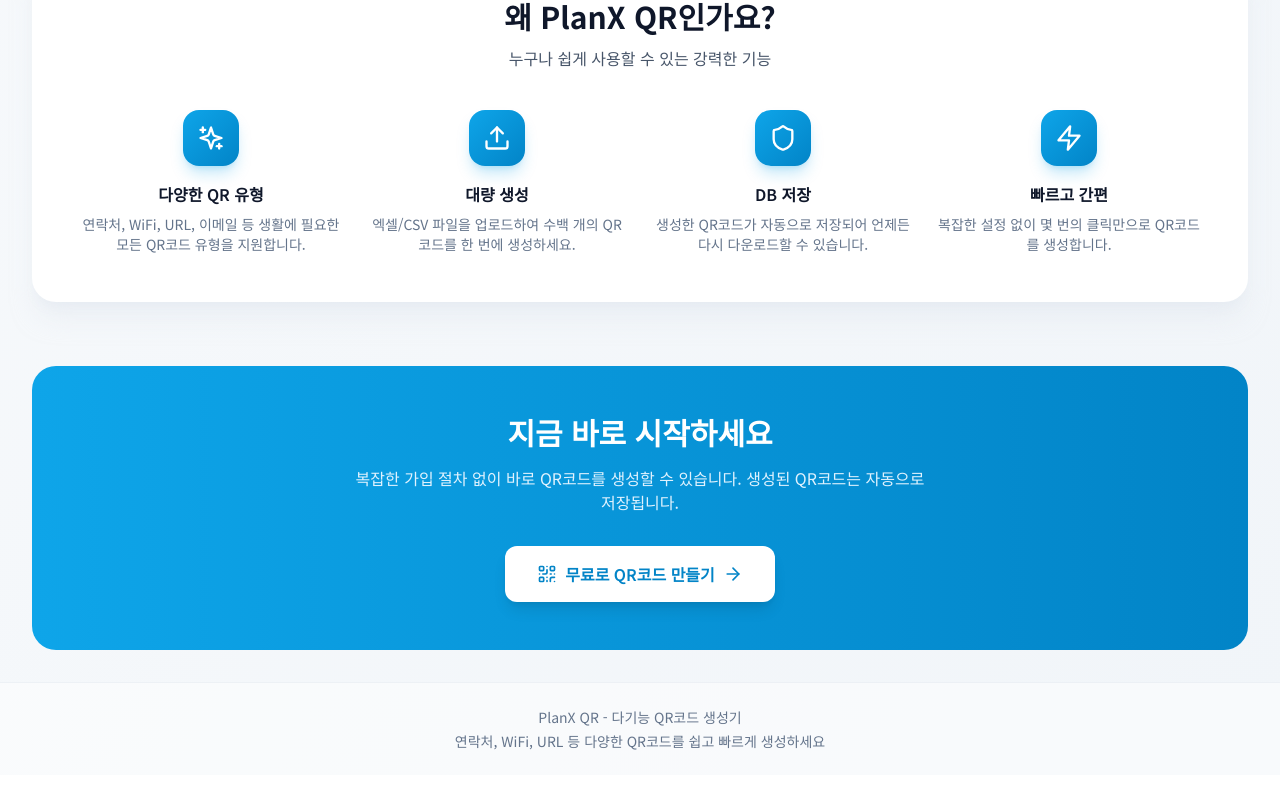
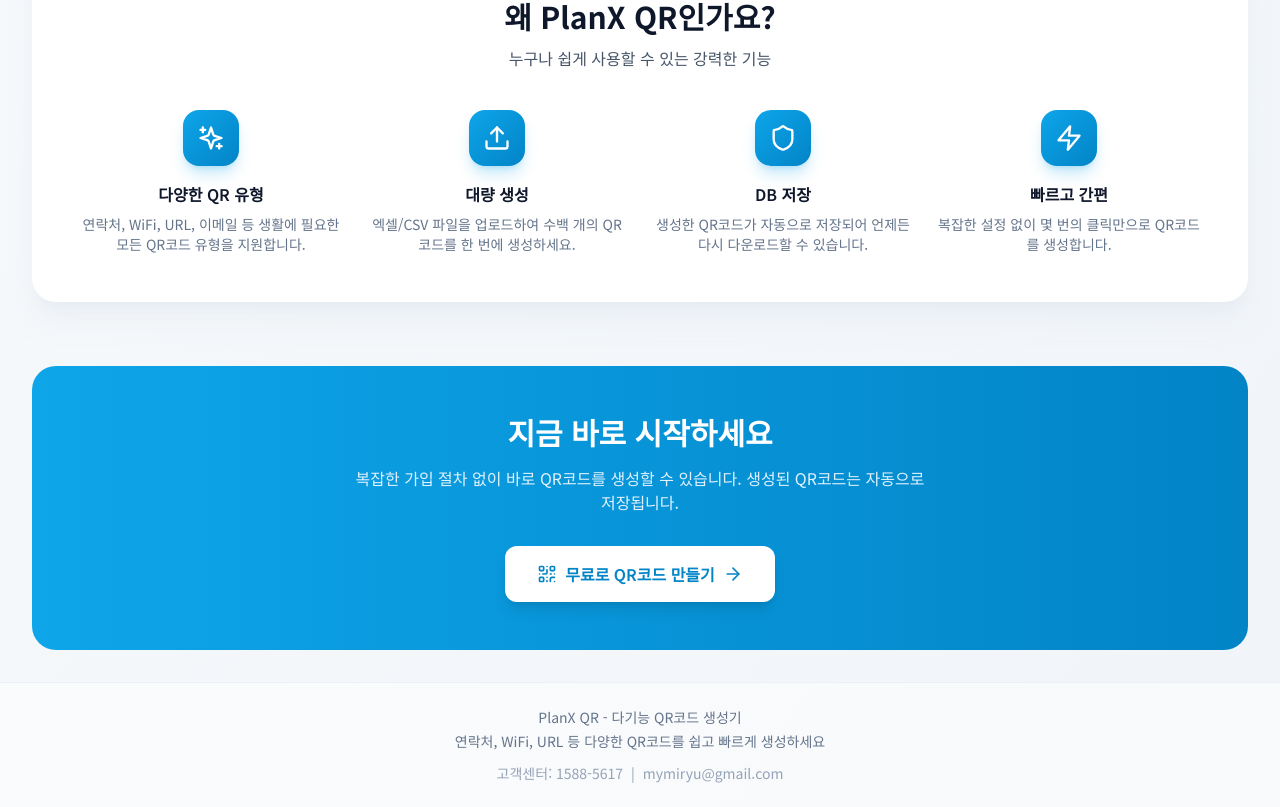
Before and after one commit to mymiryu-commits/QRCode, a React (Vite) app in the folder client/: page / in a window 1280 px wide. Shown: the part 1163-1970 px from the top of the page. Before the commit the page ends 1938 px from the top, so only its background shows below. Built offline with nearby package versions, Linux system fonts and the light colour scheme; no server answers.

Commit message:
feat: 푸터에 고객센터 연락처 추가 (1588-5617, mymiryu@gmail.com)

```diff
--- a/client/src/components/Layout.jsx
+++ b/client/src/components/Layout.jsx
@@ -227,6 +227,11 @@ export default function Layout({ children }) {
           <div className="text-center text-slate-500 text-sm">
             <p>PlanX QR - 다기능 QR코드 생성기</p>
             <p className="mt-1">연락처, WiFi, URL 등 다양한 QR코드를 쉽고 빠르게 생성하세요</p>
+            <p className="mt-3 text-slate-400">
+              고객센터: <a href="tel:1588-5617" className="hover:text-primary-500">1588-5617</a>
+              <span className="mx-2">|</span>
+              <a href="mailto:mymiryu@gmail.com" className="hover:text-primary-500">mymiryu@gmail.com</a>
+            </p>
           </div>
         </div>
       </footer>
```
